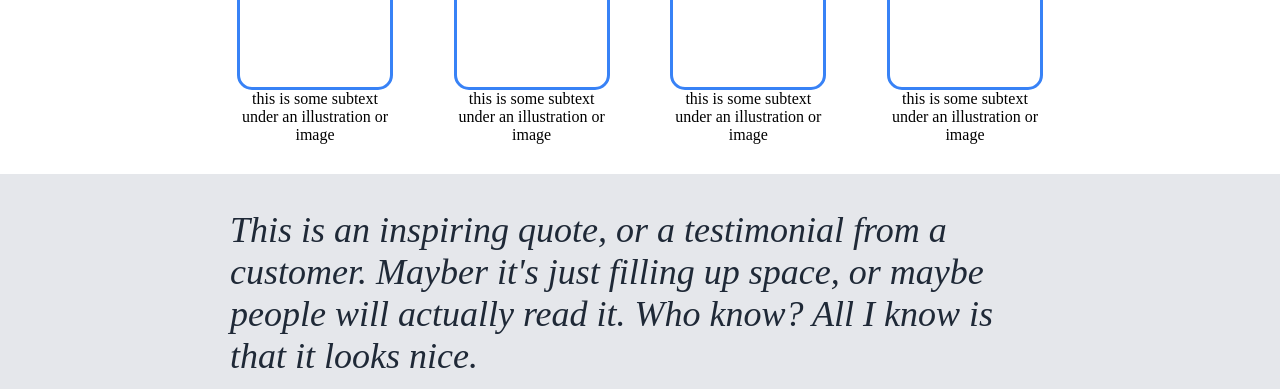
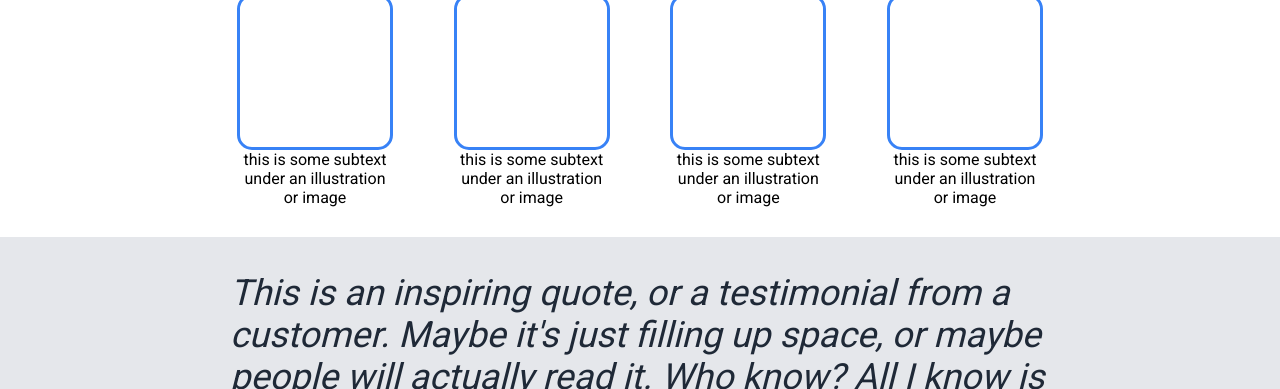
Before and after one commit to rajas2211/odin-landing, a plain HTML site: page index.html in a window 1280 px wide. Shown: the part 411-800 px from the top of the page. Drawn offline with Linux system fonts and the light colour scheme.

Commit message:
Add roboto font

```diff
--- a/index.html
+++ b/index.html
@@ -5,7 +5,9 @@
     <meta http-equiv="X-UA-Compatible" content="IE=edge">
     <meta name="viewport" content="width=device-width, initial-scale=1.0">
     <title>Awesome Website</title>
+    <link rel="stylesheet" href="https://fonts.googleapis.com/css?family=Roboto">
     <link rel="stylesheet" href="style.css">
+
 </head>
 <body>
     <div class="header-container">
@@ -58,7 +60,7 @@
         </div>
         <div class="quote-container">
             <div class="quote">
-                This is an inspiring quote, or a testimonial from a customer. Mayber it's just filling up space, or maybe people will actually read it. Who know? All I know is that it looks nice.
+                This is an inspiring quote, or a testimonial from a customer. Maybe it's just filling up space, or maybe people will actually read it. Who know? All I know is that it looks nice.
             </div>
             <div class="quote-author">
                 -Thor, God of Thunder
--- a/style.css
+++ b/style.css
@@ -4,6 +4,7 @@ body {
     flex-direction: column;
     justify-content: space-between;
     min-height: 100vh;
+    font-family: 'Roboto', Arial, Helvetica, sans-serif;
 }
 
 .header-container {
```
